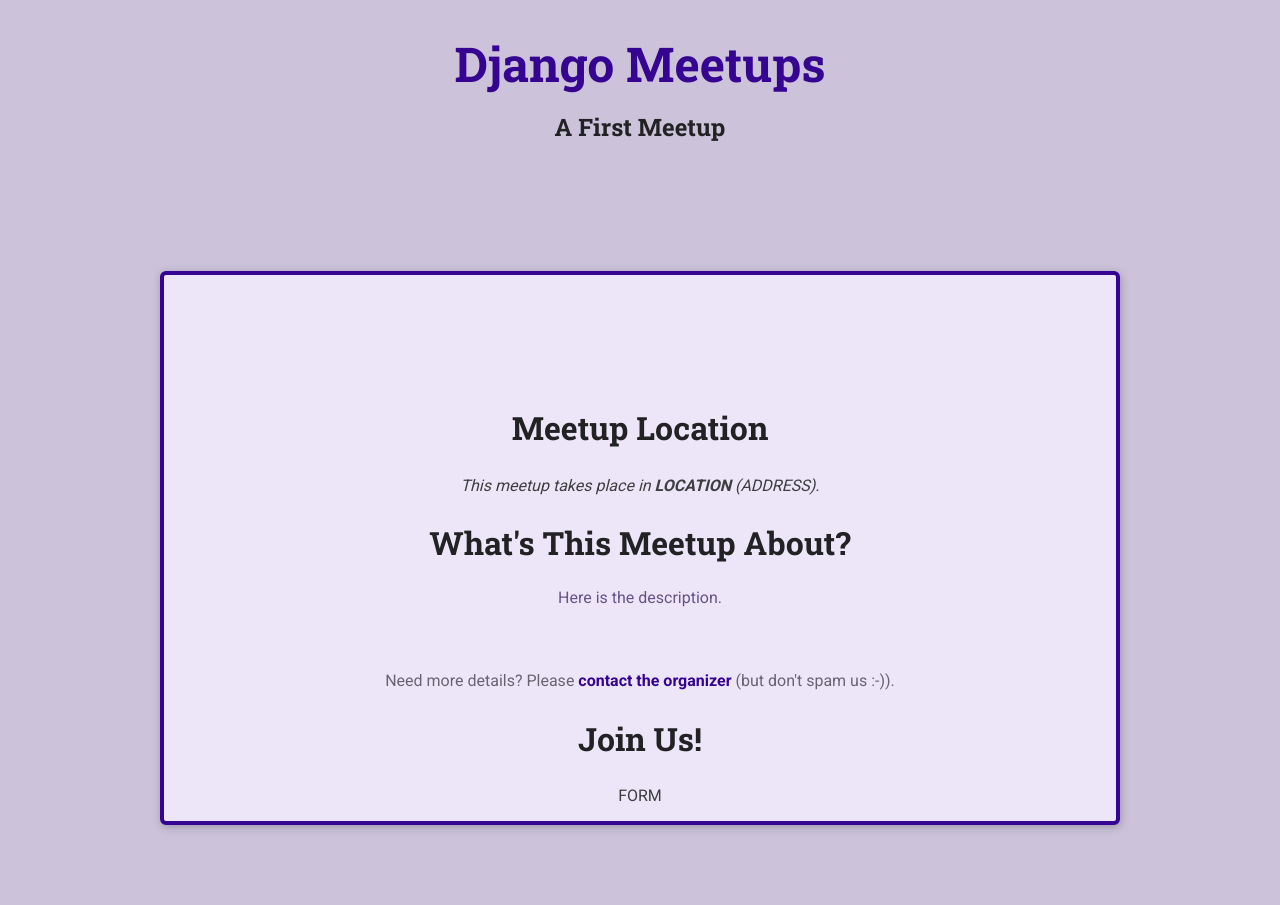
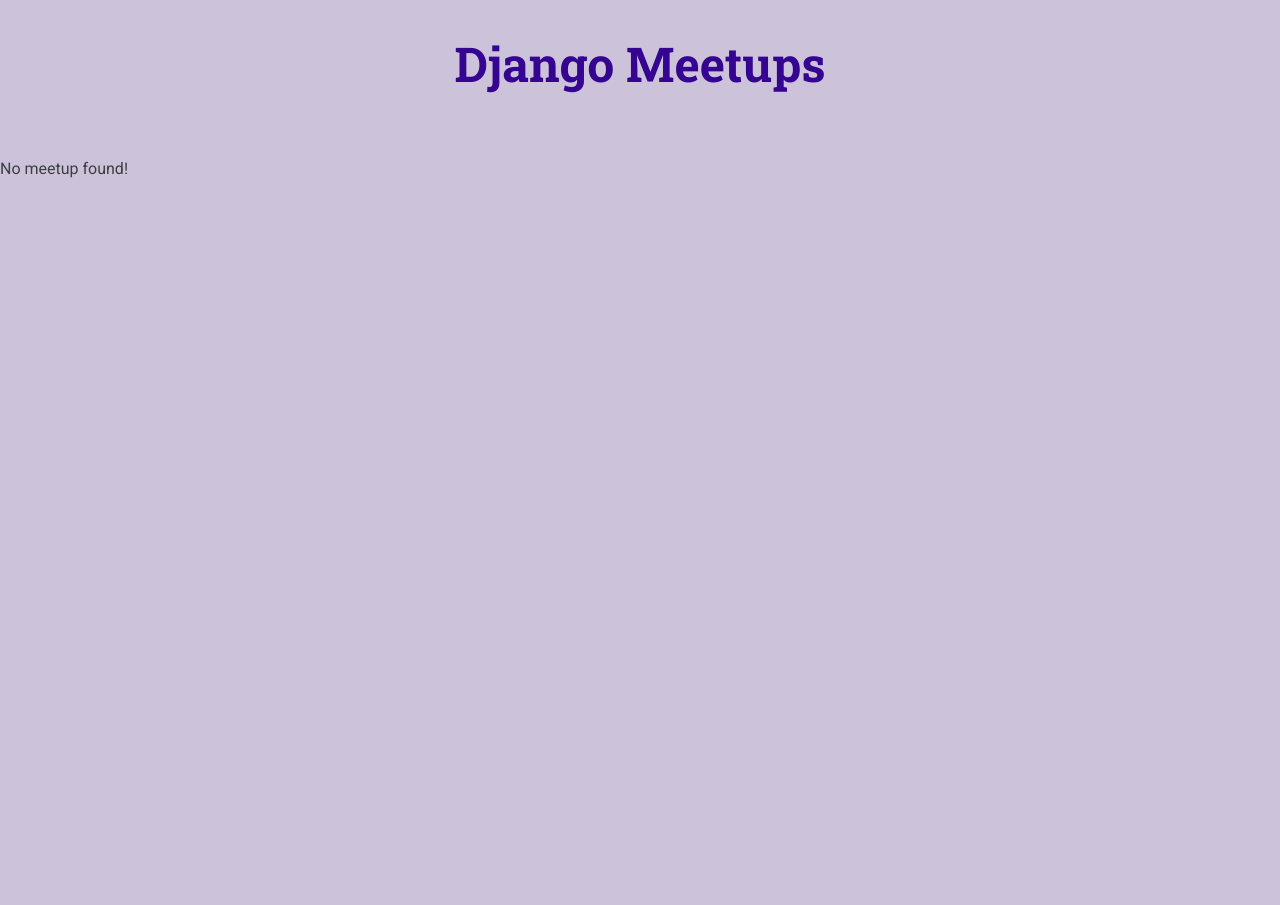
Before and after one commit to amit-inverse/django_course_site, a Django app: page /meetups/slug in a window 1280 px wide. After the commit the page ends 178 px from the top, so only its background shows below. Run offline with Django 5.2, Linux system fonts and the light colour scheme; tables that the repository leaves empty hold one stand-in row (values such as "Sample post").

Commit message:
Querying data

```diff
--- a/meetups/templates/meetups/index.html
+++ b/meetups/templates/meetups/index.html
@@ -23,7 +23,7 @@
         <h2>Upcoming Meetups</h2>
         <ul>
             {% for meetup_item in meetups %}
-                {% include 'meetups/includes/meetup-item.html' with title=meetup_item.title location=meetup_item.location slug=meetup_item.slug %}
+                {% include 'meetups/includes/meetup-item.html' with title="Title" location='Location' slug='slug' %}
             {% endfor %}
         </ul>
     </seciton>
--- a/meetups/templates/meetups/meetup-details.html
+++ b/meetups/templates/meetups/meetup-details.html
@@ -15,6 +15,7 @@
 {% endblock %}</h1>
 
 {% block body %}
+    {% if meetup_found %}
     <article>
         <img src="" alt="" />
 
@@ -36,4 +37,7 @@
             FORM
         </section>
     </article>
+    {% else %}
+        <p>No meetup found!</p>
+    {% endif %}
 {% endblock %}
--- a/meetups/views.py
+++ b/meetups/views.py
@@ -1,21 +1,24 @@
 from django.shortcuts import render
 from django.http import HttpResponse
+from .models import Meetup
 
 # Create your views here.
 
 def index(request):
-    meetups = [
-        { 'title': 'A First Meetup', 'location': 'New York', 'slug': 'a-first-meetup' },
-        { 'title': 'A Second Meetup', 'location': 'Paris', 'slug': 'a-second-meetup' },
-    ]
+    meetups = Meetup.objects.all()
     return render(request, "meetups/index.html", {
-        'show_meetups': True,
         'meetups': meetups
     })
 
 def meetup_details(request, meetup_slug):
-    selected_meetup = { 'title': 'A First Meetup', 'description': 'Here is the description.' }
-    return render(request, "meetups/meetup-details.html", {
-        'meetup_title': selected_meetup['title'],
-        'meetup_description': selected_meetup['description']
-    })
+    try:
+        selected_meetup = Meetup.objects.get(slug=meetup_slug)
+        return render(request, "meetups/meetup-details.html", {
+            'meetup_found': True,
+            'meetup_title': selected_meetup.title,
+            'meetup_description': selected_meetup.description
+        })
+    except Exception as exc:
+        return render(request, "meetups/meetup-details.html", {
+            'meetup_found': False,
+        })
```
